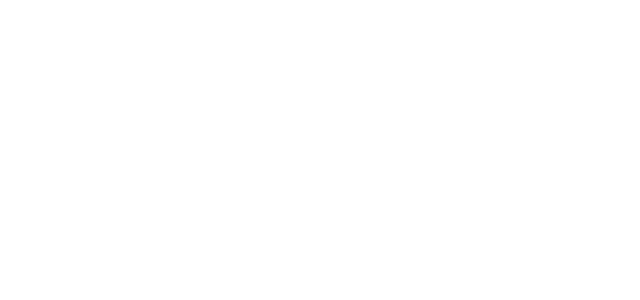
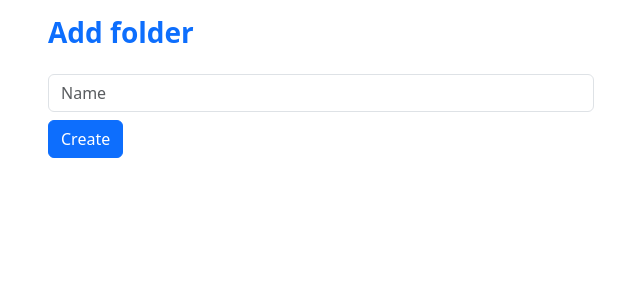
Before and after one commit to rewan90/treeView, a Vue app: page /AddFolder in a window 1280 px wide. Before the commit this address had no page. Shown: the top 300 px of the page, without its empty margins (34-674 px from the left). Built offline with nearby package versions, Linux system fonts and the light colour scheme.

Commit message:
add add page ,json db

```diff
--- /dev/null
+++ b/db.json
@@ -0,0 +1,22 @@
+{
+  "folders": [
+    {
+      "id": 1,
+      "name": "docs",
+      "children": [
+        {
+          "id": 3,
+          "name": "test"
+        }
+      ]
+    },
+    {
+      "id": 2,
+      "name": "dos"
+    },
+    {
+      "name": "jhbm,hnjm",
+      "id": 1110
+    }
+  ]
+}
--- a/package.json
+++ b/package.json
@@ -8,6 +8,9 @@
     "preview": "vite preview"
   },
   "dependencies": {
+    "bootstrap": "^5.3.2",
+    "json-server": "^0.17.4",
+    "sweetalert": "^2.1.2",
     "vue": "^3.3.4",
     "vue-router": "^4.2.4"
   },
--- a/src/components/TreeView.vue
+++ b/src/components/TreeView.vue
@@ -1,13 +1,19 @@
 <template>
     <div>
-        <div @click="changeToggle()" :style="{ 'margin-left': `${branch * 45}px` }" class="node">
+        <div @click="changeToggle()" :style="{ 'margin-left': `${branch * 45}px` }" class="folder">
             <h3>
-                <Icon icon="ep:arrow-up-bold" :rotate="rotate" :horizontalFlip="true" v-if="havechildern" /> {{ node.name }}
+                <Icon icon="ep:arrow-up-bold" :rotate="rotate" :horizontalFlip="true" v-if="havechildern" /> {{ folder.name }}
+                <div class="icons">
+            <span @click="deleteFolder"> <Icon icon="mdi:delete" />delete</span>
+            <router-link :to="{ name: 'EditFolder', params: { FolderId: folder.id } }">
+                <span ><Icon icon="line-md:edit" />edit</span>
+            </router-link>
+        </div>
             </h3>
 
         </div>
-        <TreeView v-if="toggel" v-for="child in node.children" :key="child.name" :node="child" :branch="branch + 1"
-            @onClick="(node) => $emit('onClick', node)" />
+        <TreeView v-if="toggel" v-for="child in folder.children" :key="child.name" :folder="child" :branch="branch + 1"
+            @onClick="(folder) => $emit('onClick', folder)" />
     </div>
 </template>
 
@@ -20,7 +26,9 @@
     },
     name: "TreeView",
     props: {
-        node: Object,
+        folder:{
+            type: Object,
+        },
         branch: {
             type: Number,
             default: 0,
@@ -29,7 +37,9 @@
     data() {
         return {
             toggel: false,
-            rotate: 1
+            rotate: 1,
+            uri: "http://localhost:3000/folders/" + this.folder.id,
+
         }
 
     },
@@ -38,14 +48,21 @@
             this.toggel = !this.toggel
             this.rotate = this.rotate == 1 ? 2 : 1
             if (!this.havechildern) {
-                this.$emit('onclick', this.node);
+                this.$emit('onclick', this.folder);
 
             }
-        }
+        },
+        deleteFolder() {
+            fetch(this.uri, {
+                    method: "DELETE",
+                })
+                .then(() => this.$emit("delete", this.folder.id))
+                .catch((err) => console.log(err));
+        },
     },
     computed: {
         havechildern() {
-            return this.node.children;
+            return this.folder.children;
         }
     }
 }
@@ -53,7 +70,7 @@
 </script>
 
 <style  scoped>
-.node {
+.folder {
     text-align: left;
     font-size: 18px;
 }
--- /dev/null
+++ b/src/components/spinner.vue
@@ -0,0 +1,25 @@
+<template>
+    <div class=" container justify-content-center d-flex align-items-lg-center
+    ">
+        <div class="row ">
+            <div class="col">
+                  <p class="d-block m-auto d-flex align-items-lg-center fw-bold ">
+                <i class="fa fa-spinner fa-pulse fa-5x fa-fw" ></i>
+                            <span class="sr-only">Loading...</span>
+                            Loading...
+                        </p>
+
+            </div>
+        </div>
+    </div>
+</template>
+
+<script>
+export default {
+    name: "spinner",
+    components: {},
+};
+</script>
+<style>
+
+</style>
--- a/src/main.js
+++ b/src/main.js
@@ -2,6 +2,7 @@
 import { createApp } from 'vue'
 import App from './App.vue'
 import router from './router'
+import "bootstrap/dist/css/bootstrap.css";
 
 const app = createApp(App)
 
--- a/src/router/index.js
+++ b/src/router/index.js
@@ -1,5 +1,7 @@
 import { createRouter, createWebHistory } from 'vue-router'
 import HomeView from '../views/HomeView.vue'
+import AddFolder from '../views/AddFolder.vue'
+import EditFolder from '../views/EditFolder.vue'
 
 const router = createRouter({
   history: createWebHistory(import.meta.env.BASE_URL),
@@ -9,6 +11,16 @@
       name: 'home',
       component: HomeView
     },
+    {
+      path: '/AddFolder',
+      name: 'AddFolder',
+      component: AddFolder
+    },
+     {
+      path: '/Edit/:FolderId',
+      name: 'EditFolder',
+      component: EditFolder
+    },
 
   ]
 })
--- /dev/null
+++ b/src/views/AddFolder.vue
@@ -0,0 +1,93 @@
+<template>
+  <div class="container mt-3">
+    <div class="row">
+      <div class="col">
+        <p class="h3 text-primary fw-bold">Add folder</p>
+      </div>
+    </div>
+  </div>
+  <div class="container mt-3">
+    <div class="row">
+      <div class="col-md-6">
+        <form @submit.prevent="handleSubmit">
+          <div class="mb-2">
+            <input
+              type="text"
+              placeholder="Name"
+              class="form-control"
+              v-model="name"
+              required
+            />
+            <span class="text-danger" v-if="msg.name">{{ msg.name }}</span>
+          </div>
+          <div class="mb-2">
+            <button type="submit" class="btn btn-primary">Create</button>
+          </div>
+        </form>
+      </div>
+    </div>
+  </div>
+</template>
+
+<script>
+import swal from 'sweetalert';
+
+export default {
+  name: "addFolder",
+  data: function () {
+    return {
+      name: "",
+      msg: [],
+    };
+  },
+
+  methods: {
+    handleSubmit() {
+      let project = {
+        name: this.name,
+        id: Math.floor(Math.random() * 10000),
+      };
+
+      fetch("http://localhost:3000/folders", {
+        method: "POST",
+        headers: { "Content-Type": "application/json" },
+        body: JSON.stringify(project),
+      })
+        .then(() => {
+          this.$router.push("/");
+          swal({
+            text: "folder added successfully",
+            icon: "success",
+          });
+        })
+        .catch(function (error) {
+          if (error.response) {
+            let errorsText = "";
+            error.response.data.forEach((element) => {
+              errorsText =
+                errorsText +
+                element.field.toUpperCase() +
+                " : " +
+                element.message +
+                "\n";
+            });
+            swal({
+              text: errorsText,
+              icon: "error",
+            });
+          } else if (error.request) {
+            swal({
+              text: error.request,
+              icon: "error",
+            });
+          } else {
+            swal({
+              text: error.message,
+              icon: "error",
+            });
+          }
+        });
+    },
+  },
+};
+</script>
--- /dev/null
+++ b/src/views/EditFolder.vue
@@ -0,0 +1,112 @@
+<template>
+  <div class="container mt-3">
+    <div class="row">
+      <div class="col">
+        <p class="h3 text-primary fw-bold">Edit Folder</p>
+      </div>
+    </div>
+  </div>
+  <div v-if="loading">
+    <div class="container">
+      <div class="row">
+        <div class="col">
+          <spinner />
+        </div>
+      </div>
+    </div>
+  </div>
+  <div class="container mt-3">
+    <div class="row">
+      <div class="col-md-4">
+        <form @submit.prevent="handleSubmit">
+          <div class="mb-2">
+            <input
+              type="text"
+              placeholder="Name"
+              class="form-control"
+              v-model="folder.name"
+              required
+            />
+          </div>
+
+          <div class="mb-2">
+            <input type="submit" class="btn btn-primary" value="Update" />
+          </div>
+        </Form>
+      </div>
+    </div>
+  </div>
+</template>
+
+<script>
+import swal from 'sweetalert';
+import spinner from "../components/spinner.vue";
+export default {
+  name: "editFolder",
+  components: { spinner },
+
+  props: ["id"],
+  data() {
+    return {
+      uri: "http://localhost:3000/folders/" + this.id,
+      name: "",
+    };
+  },
+
+  created: async function () {
+    try {
+      this.loading = true;
+      let response = await UsersService.getFolder(this.folderId);
+      this.folder = response.data;
+      this.loading = false;
+    } catch (error) {
+      this.errorMessage = error;
+      this.loading = false;
+    }
+  },
+
+  methods: {
+    handleSubmit() {
+      fetch(this.uri, {
+        method: "PATCH",
+        headers: { "Content-Type": "application/json" },
+        body: JSON.stringify({ name: this.name }),
+      })
+        .then(() => {
+          this.$router.push("/");
+          swal({
+            text: "folder updateed successfully",
+            icon: "success",
+          });
+        })
+        .catch(function (error) {
+          if (error.response) {
+            let errorsText = "";
+            error.response.data.forEach((element) => {
+              errorsText =
+                errorsText +
+                element.field.toUpperCase() +
+                " : " +
+                element.message +
+                "\n";
+            });
+            swal({
+              text: errorsText,
+              icon: "error",
+            });
+          } else if (error.request) {
+            swal({
+              text: error.request,
+              icon: "error",
+            });
+          } else {
+            swal({
+              text: error.message,
+              icon: "error",
+            });
+          }
+        });
+    },
+  },
+};
+</script>
--- a/src/views/HomeView.vue
+++ b/src/views/HomeView.vue
@@ -2,9 +2,13 @@
 
 <template>
   <main>
-    <div>
-      <h1>View Tree Window</h1>
-      <treeView :node="root" @onClick="nodewasClicked" />
+    <div class="card text-center">
+      <h1 class="card-header">View Tree Window
+        <router-link :to="{ name: 'AddFolder',  }">
+                <span ><Icon icon="fluent:folder-add-24-filled" /> Add</span>
+            </router-link>
+      </h1>
+      <treeView  v-for="folder in folders"  :folder="folder" @onClick="nodewasClicked" @delete="handleDelete(folder.id)"/>
 
 
     </div>
@@ -14,41 +18,36 @@
 
 <script >
 import TreeView from "../components/TreeView.vue";
+import { Icon } from '@iconify/vue';
+
 
 export default {
   name: "home",
   data() {
     return {
-      root: {
-        name: 'my computer',
-        "children": [
-          {
-            name: 'documents',
-            children: [
-              {
-                name: "book.pdf"
-              },
-              {
-                name: "Home",
-                children: [
-                  {
-                    name: "music"
-                  }
-                ]
-              }
-            ]
-          }
-        ]
-      }
+      folders:[]
     }
   },
   components: {
-    TreeView
+    TreeView,
+        Icon,
+
+  },
+  mounted() {
+    fetch('http://localhost:3000/folders')
+      .then(res => res.json())
+      .then(data => this.folders = data )
+      .catch(err => console.log(err))
   },
   methods: {
     nodewasClicked(node) {
 
     }
   },
+    handleDelete(id) {
+      this.folders = this.folders.filter(folder => {
+        return folder.id !== id
+      })
+    },
 }
 </script>
```
Also changed, not shown: 1 other file (tests, documents, lock files or other folders).
